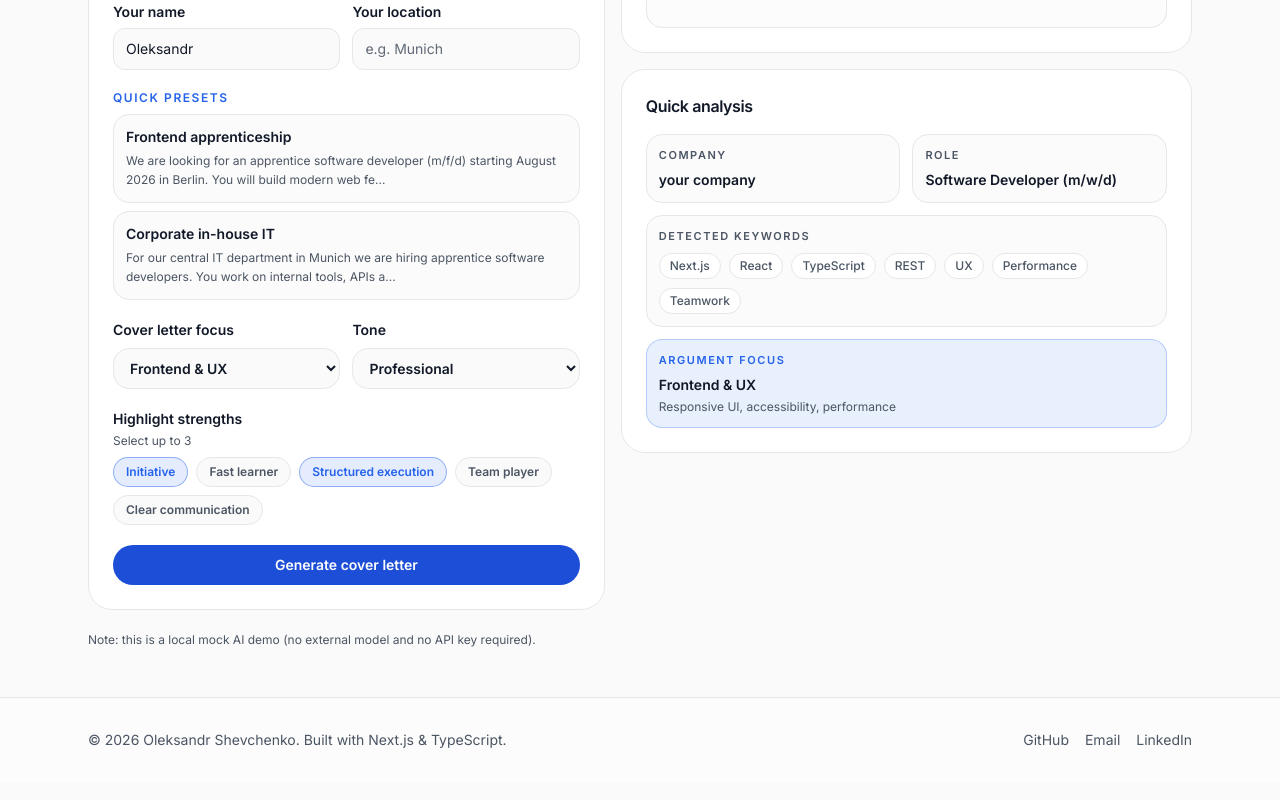
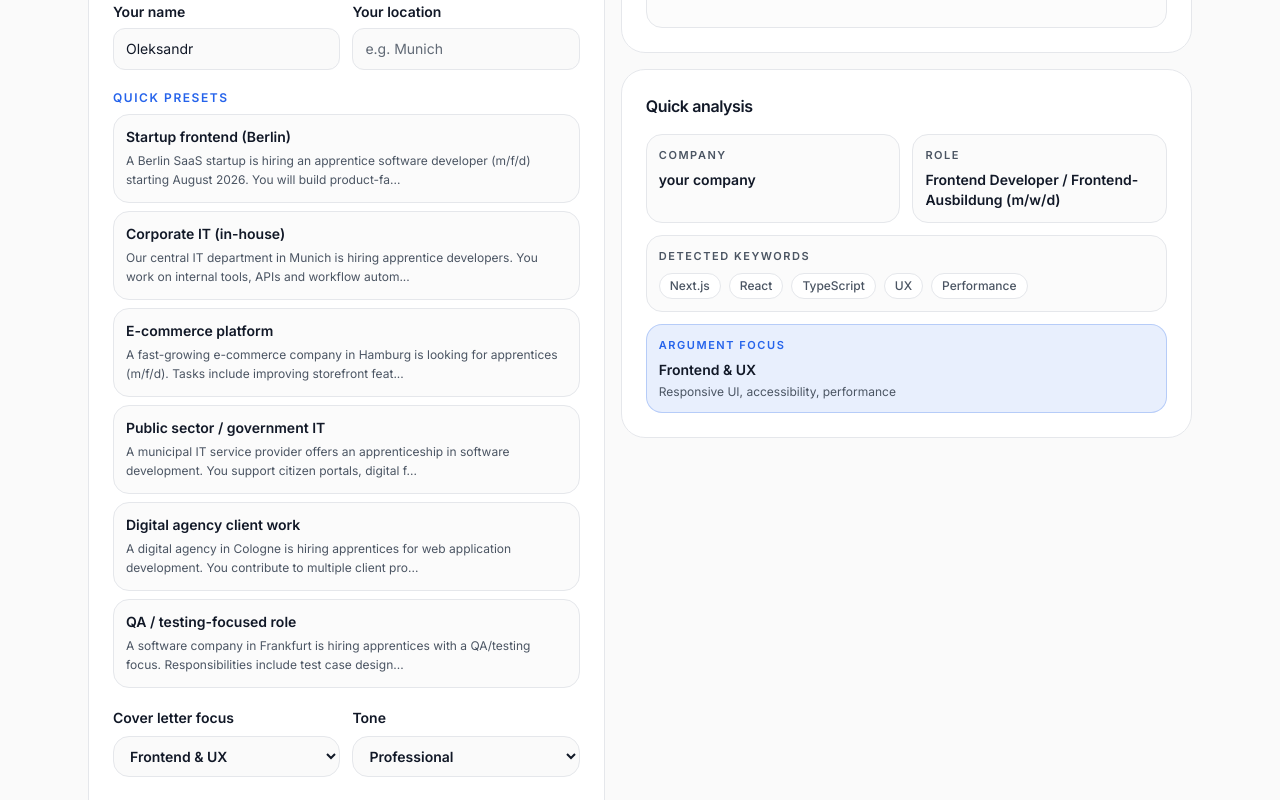
Before and after one commit to ShevasTest/ausbildung-site, a Next.js app: page /en/projects/ki-bewerbungshelfer in a window 1280 px wide. Shown: the part 840-1640 px from the top of the page. Built offline with nearby package versions, Linux system fonts and the light colour scheme.

Commit message:
feat: expand KI presets and revamp budget slider UX

```diff
--- a/src/components/ki-bewerbungshelfer-demo.tsx
+++ b/src/components/ki-bewerbungshelfer-demo.tsx
@@ -74,6 +74,7 @@ type DemoCopy = {
     noKeywords: string;
   };
   footerNote: string;
+  aiModeNote: string;
   presets: VacancyPreset[];
   focusOptions: OptionItem<FocusKey>[];
   toneOptions: OptionItem<ToneKey>[];
@@ -148,20 +149,49 @@ const COPY: Record<LocaleKey, DemoCopy> = {
     },
     footerNote:
       "Hinweis: Dies ist eine Demo mit lokal simulierten AI-Antworten (kein externes Modell, kein API-Key nötig).",
+    aiModeNote: "AI-Modus: Lokaler Demo-Generator (kein externes LLM)",
     presets: [
       {
-        id: "preset-berlin-startup",
-        label: "Frontend-Ausbildung (Berlin Startup)",
+        id: "preset-startup-frontend",
+        label: "Startup Frontend (Berlin)",
         focus: "frontend",
         text:
-          "Wir suchen zum 01.08.2026 eine/n Auszubildende/n Fachinformatiker/in für Anwendungsentwicklung (m/w/d) in Berlin. Du entwickelst mit unserem Produktteam moderne Web-Features auf Basis von React, Next.js und TypeScript. Wichtig sind Eigeninitiative, strukturierte Arbeitsweise, Teamfähigkeit sowie Interesse an UX und Performance.",
+          "Ein Berliner SaaS-Startup sucht zum 01.08.2026 eine/n Auszubildende/n Fachinformatiker/in für Anwendungsentwicklung (m/w/d). Du entwickelst im Frontend-Team Features mit React, Next.js und TypeScript, arbeitest eng mit Product/Design zusammen und verbesserst UX sowie Ladezeiten.",
       },
       {
         id: "preset-corporate-it",
-        label: "Inhouse IT (Konzernumfeld)",
+        label: "Corporate IT (Inhouse)",
         focus: "teamfit",
         text:
-          "Für unsere zentrale IT in München suchen wir Auszubildende Fachinformatiker Anwendungsentwicklung (w/m/d). Du arbeitest an internen Tools, APIs und Automatisierung. Erwünscht sind Grundkenntnisse in JavaScript, Datenbanken, saubere Dokumentation, kommunikative Zusammenarbeit mit Fachabteilungen sowie Lernbereitschaft.",
+          "Für unsere zentrale IT in München suchen wir Auszubildende Fachinformatiker Anwendungsentwicklung (w/m/d). Du arbeitest an internen Tools, APIs und Automatisierung. Wichtig sind Dokumentation, Abstimmung mit Fachabteilungen und eine verlässliche Zusammenarbeit im Team.",
+      },
+      {
+        id: "preset-ecommerce",
+        label: "E-Commerce Plattform",
+        focus: "fullstack",
+        text:
+          "Ein wachsender E-Commerce-Anbieter in Hamburg stellt Auszubildende (m/w/d) ein. Aufgaben: Weiterentwicklung von Shop-Frontend, Checkout-Prozessen und Schnittstellen zu Zahlungs- und Warenwirtschaftssystemen. Erwartet werden JavaScript/TypeScript-Basis, API-Verständnis und datengetriebenes Denken.",
+      },
+      {
+        id: "preset-public-sector",
+        label: "Behörden / Öffentlicher Dienst",
+        focus: "teamfit",
+        text:
+          "Eine kommunale IT-Dienststelle sucht Auszubildende Fachinformatiker/in Anwendungsentwicklung (m/w/d) für Digitalisierungsprojekte. Sie unterstützen Bürgerportale, Formular-Workflows und barrierearme Oberflächen. Gefragt sind Sorgfalt, Datenschutzbewusstsein und klare Kommunikation.",
+      },
+      {
+        id: "preset-agency",
+        label: "Digitalagentur Webprojekte",
+        focus: "frontend",
+        text:
+          "Eine Agentur in Köln bietet eine Ausbildung im Bereich Anwendungsentwicklung an. Sie arbeiten in wechselnden Kundenprojekten an Landingpages, Content-Plattformen und UI-Komponenten. Gewünscht: saubere HTML/CSS/JS-Grundlagen, Kreativität und strukturierte Projektarbeit.",
+      },
+      {
+        id: "preset-qa-testing",
+        label: "QA / Testing Fokus",
+        focus: "ai",
+        text:
+          "Ein Softwarehaus in Frankfurt sucht Auszubildende (m/w/d) mit Schwerpunkt Qualitätssicherung in der Entwicklung. Aufgaben sind Testfall-Design, automatisierte UI/API-Tests, Fehleranalyse und Zusammenarbeit mit Dev-Teams. Vorteilhaft: Interesse an Testing-Tools, CI und genauer Dokumentation.",
       },
     ],
     focusOptions: [
@@ -293,20 +323,49 @@ const COPY: Record<LocaleKey, DemoCopy> = {
       noKeywords: "No clear keywords detected yet",
     },
     footerNote: "Note: this is a local mock AI demo (no external model and no API key required).",
+    aiModeNote: "AI mode: Local demo generator (no external LLM)",
     presets: [
       {
-        id: "preset-berlin-startup",
-        label: "Frontend apprenticeship",
+        id: "preset-startup-frontend",
+        label: "Startup frontend (Berlin)",
         focus: "frontend",
         text:
-          "We are looking for an apprentice software developer (m/f/d) starting August 2026 in Berlin. You will build modern web features with React, Next.js and TypeScript. We value initiative, structured execution, teamwork and interest in UX and performance.",
+          "A Berlin SaaS startup is hiring an apprentice software developer (m/f/d) starting August 2026. You will build product-facing frontend features with React, Next.js and TypeScript, collaborate closely with product/design and improve UX and page performance.",
       },
       {
         id: "preset-corporate-it",
-        label: "Corporate in-house IT",
+        label: "Corporate IT (in-house)",
         focus: "teamfit",
         text:
-          "For our central IT department in Munich we are hiring apprentice software developers. You work on internal tools, APIs and automation. Required: basic JavaScript, database understanding, clean documentation, collaboration with business teams and strong willingness to learn.",
+          "Our central IT department in Munich is hiring apprentice developers. You work on internal tools, APIs and workflow automation. We expect clear documentation, cross-team collaboration and reliable delivery in a structured environment.",
+      },
+      {
+        id: "preset-ecommerce",
+        label: "E-commerce platform",
+        focus: "fullstack",
+        text:
+          "A fast-growing e-commerce company in Hamburg is looking for apprentices (m/f/d). Tasks include improving storefront features, checkout flows and integrations with payment/inventory systems. We value JavaScript/TypeScript basics, API understanding and data-aware thinking.",
+      },
+      {
+        id: "preset-public-sector",
+        label: "Public sector / government IT",
+        focus: "teamfit",
+        text:
+          "A municipal IT service provider offers an apprenticeship in software development. You support citizen portals, digital form workflows and accessibility-focused interfaces. We are looking for diligence, privacy awareness and clear communication.",
+      },
+      {
+        id: "preset-agency",
+        label: "Digital agency client work",
+        focus: "frontend",
+        text:
+          "A digital agency in Cologne is hiring apprentices for web application development. You contribute to multiple client projects: landing pages, content platforms and reusable UI components. Solid HTML/CSS/JS basics, creativity and structured teamwork are required.",
+      },
+      {
+        id: "preset-qa-testing",
+        label: "QA / testing-focused role",
+        focus: "ai",
+        text:
+          "A software company in Frankfurt is hiring apprentices with a QA/testing focus. Responsibilities include test case design, automated UI/API testing, bug triage and collaboration with developers. Interest in testing tools, CI pipelines and precise documentation is a plus.",
       },
     ],
     focusOptions: [
@@ -1074,7 +1133,10 @@ export function KIBewerbungshelferDemo({ locale }: KIBewerbungshelferDemoProps)
         </section>
       </div>
 
-      <p className="mt-5 text-xs leading-relaxed text-muted">{copy.footerNote}</p>
+      <div className="mt-5 space-y-1.5">
+        <p className="text-xs leading-relaxed text-muted">{copy.footerNote}</p>
+        <p className="text-xs font-semibold text-primary">{copy.aiModeNote}</p>
+      </div>
     </main>
   );
 }
--- a/src/components/mietpreise-tracker-demo.tsx
+++ b/src/components/mietpreise-tracker-demo.tsx
@@ -6,7 +6,7 @@ import { Link } from "@/i18n/navigation";
 
 type LocaleKey = "de" | "en";
 type SortMode = "high" | "low";
-type BudgetRatio = 0.3 | 0.35 | 0.4;
+type BudgetMode = "percent" | "euro";
 type HouseholdMode = "single" | "pair";
 
 type CityRentData = {
@@ -51,9 +51,13 @@ type DemoCopy = {
     householdLabel: string;
     householdSingle: string;
     householdPair: string;
-    budgetRule: string;
-    customBudgetLabel: string;
-    customBudgetPlaceholder: string;
+    budgetModeLabel: string;
+    budgetModePercent: string;
+    budgetModeEuro: string;
+    budgetControlPercent: string;
+    budgetControlEuro: string;
+    budgetDecrease: string;
+    budgetIncrease: string;
     netPerIncome: string;
     warmRent: string;
     coldRent: string;
@@ -74,7 +78,6 @@ type MietpreiseTrackerDemoProps = {
 };
 
 const YEARS = [2020, 2021, 2022, 2023, 2024, 2025] as const;
-const BUDGET_RATIOS: BudgetRatio[] = [0.3, 0.35, 0.4];
 const INCIDENTAL_COST_PER_SQM = 3.2;
 
 const CITY_RENT_DATA: CityRentData[] = [
@@ -201,9 +204,13 @@ const COPY: Record<LocaleKey, DemoCopy> = {
       householdLabel: "Haushalt",
       householdSingle: "1 Einkommen",
       householdPair: "2 Einkommen",
-      budgetRule: "Budget-Regel",
-      customBudgetLabel: "Eigenes Budget",
-      customBudgetPlaceholder: "z.B. 800 €",
+      budgetModeLabel: "Budget-Modus",
+      budgetModePercent: "%",
+      budgetModeEuro: "€",
+      budgetControlPercent: "Budget in % vom Nettohaushalt",
+      budgetControlEuro: "Fixes Budget in €",
+      budgetDecrease: "Budget verringern",
+      budgetIncrease: "Budget erhöhen",
       netPerIncome: "Empfohlenes Netto je Einkommen",
       warmRent: "Geschätzte Warmmiete",
       coldRent: "Kaltmiete",
@@ -255,9 +262,13 @@ const COPY: Record<LocaleKey, DemoCopy> = {
       householdLabel: "Household",
       householdSingle: "1 income",
       householdPair: "2 incomes",
-      budgetRule: "Budget rule",
-      customBudgetLabel: "Custom budget",
-      customBudgetPlaceholder: "e.g. 800 €",
+      budgetModeLabel: "Budget mode",
+      budgetModePercent: "%",
+      budgetModeEuro: "€",
+      budgetControlPercent: "Budget as % of net household income",
+      budgetControlEuro: "Fixed budget in €",
+      budgetDecrease: "Decrease budget",
+      budgetIncrease: "Increase budget",
       netPerIncome: "Recommended net income per earner",
       warmRent: "Estimated warm rent",
       coldRent: "Cold rent",
@@ -336,8 +347,9 @@ export function MietpreiseTrackerDemo({ locale }: MietpreiseTrackerDemoProps) {
   const [selectedCityId, setSelectedCityId] = useState<string>("berlin");
   const [sortMode, setSortMode] = useState<SortMode>("high");
   const [apartmentSize, setApartmentSize] = useState<number>(55);
-  const [budgetRatio, setBudgetRatio] = useState<BudgetRatio>(0.35);
-  const [customBudgetInput, setCustomBudgetInput] = useState<string>("");
+  const [budgetMode, setBudgetMode] = useState<BudgetMode>("percent");
+  const [budgetPercent, setBudgetPercent] = useState<number>(35);
+  const [customBudgetEuro, setCustomBudgetEuro] = useState<number>(1200);
   const [householdMode, setHouseholdMode] = useState<HouseholdMode>("single");
 
   const selectedCity =
@@ -419,11 +431,50 @@ export function MietpreiseTrackerDemo({ locale }: MietpreiseTrackerDemoProps) {
     };
   }, [cityAverageTrend, selectedCity.rents]);
 
+  const clampValue = (value: number, min: number, max: number) => Math.min(max, Math.max(min, value));
+
+  const updateApartmentSize = (value: string) => {
+    const nextValue = Number(value);
+    if (!Number.isFinite(nextValue)) {
+      return;
+    }
+
+    setApartmentSize(clampValue(Math.round(nextValue), 25, 120));
+  };
+
+  const updateBudgetFromSlider = (value: string) => {
+    const nextValue = Number(value);
+    if (!Number.isFinite(nextValue)) {
+      return;
+    }
+
+    if (budgetMode === "percent") {
+      setBudgetPercent(clampValue(Math.round(nextValue), 20, 60));
+      return;
+    }
+
+    const stepped = Math.round(nextValue / 50) * 50;
+    setCustomBudgetEuro(clampValue(stepped, 500, 3000));
+  };
+
+  const adjustBudget = (direction: -1 | 1) => {
+    if (budgetMode === "percent") {
+      setBudgetPercent((previous) => clampValue(previous + direction, 20, 60));
+      return;
+    }
+
+    setCustomBudgetEuro((previous) => clampValue(previous + direction * 50, 500, 3000));
+  };
+
+  const currentBudgetDisplay =
+    budgetMode === "percent"
+      ? `${formatNumber(budgetPercent, localeTag, 0)}%`
+      : `${formatNumber(customBudgetEuro, localeTag, 0)} €`;
+
   const coldRent = selectedCurrentRent * apartmentSize;
   const warmRent = coldRent + apartmentSize * INCIDENTAL_COST_PER_SQM;
-  const parsedCustomBudget = Number(customBudgetInput);
-  const hasCustomBudget = Number.isFinite(parsedCustomBudget) && parsedCustomBudget > 0;
-  const requiredNetIncome = hasCustomBudget ? parsedCustomBudget : warmRent / budgetRatio;
+  const requiredNetIncome =
+    budgetMode === "percent" ? warmRent / (budgetPercent / 100) : customBudgetEuro;
   const requiredGrossIncome = requiredNetIncome * 1.45;
 
   const incomesCount = householdMode === "single" ? 1 : 2;
@@ -754,7 +805,8 @@ export function MietpreiseTrackerDemo({ locale }: MietpreiseTrackerDemoProps) {
                 max={120}
                 step={1}
                 value={apartmentSize}
-                onChange={(event) => setApartmentSize(Number(event.target.value))}
+                onInput={(event) => updateApartmentSize(event.currentTarget.value)}
+                onChange={(event) => updateApartmentSize(event.currentTarget.value)}
                 className="rent-slider mt-3 h-2 w-full cursor-pointer"
               />
             </div>
@@ -790,40 +842,74 @@ export function MietpreiseTrackerDemo({ locale }: MietpreiseTrackerDemoProps) {
             </fieldset>
 
             <fieldset className="mt-4">
-              <legend className="text-sm font-semibold text-foreground">{copy.calculator.budgetRule}</legend>
-              <div className="mt-2 grid grid-cols-3 gap-2">
-                {BUDGET_RATIOS.map((ratio) => (
+              <legend className="text-sm font-semibold text-foreground">{copy.calculator.budgetModeLabel}</legend>
+
+              <div className="mt-2 flex items-center gap-2 rounded-full border border-border bg-card p-1">
                 <button
-                    key={ratio}
                   type="button"
-                    onClick={() => setBudgetRatio(ratio)}
-                    aria-pressed={budgetRatio === ratio}
-                    className={`rent-pill rounded-xl border px-2 py-2 text-xs font-semibold ${
-                      budgetRatio === ratio
-                        ? "border-primary/40 bg-primary/12 text-primary"
-                        : "border-border bg-card text-muted hover:border-primary/35 hover:text-primary"
+                  onClick={() => setBudgetMode("percent")}
+                  aria-pressed={budgetMode === "percent"}
+                  className={`rent-pill flex-1 rounded-full px-3 py-1.5 text-xs font-semibold ${
+                    budgetMode === "percent"
+                      ? "bg-primary-solid text-white"
+                      : "text-muted hover:bg-primary/10 hover:text-primary"
                   }`}
                 >
-                    {Math.round(ratio * 100)}%
+                  {copy.calculator.budgetModePercent}
                 </button>
-                ))}
+                <button
+                  type="button"
+                  onClick={() => setBudgetMode("euro")}
+                  aria-pressed={budgetMode === "euro"}
+                  className={`rent-pill flex-1 rounded-full px-3 py-1.5 text-xs font-semibold ${
+                    budgetMode === "euro"
+                      ? "bg-primary-solid text-white"
+                      : "text-muted hover:bg-primary/10 hover:text-primary"
+                  }`}
+                >
+                  {copy.calculator.budgetModeEuro}
+                </button>
               </div>
 
-              <div className="mt-3">
-                <label htmlFor="custom-budget" className="text-xs font-semibold text-foreground">
-                  {copy.calculator.customBudgetLabel}
+              <div className="mt-3 rounded-2xl border border-border bg-card/70 p-3">
+                <div className="flex items-center justify-between gap-2 text-sm">
+                  <label htmlFor="budget-slider" className="font-semibold text-foreground">
+                    {budgetMode === "percent"
+                      ? copy.calculator.budgetControlPercent
+                      : copy.calculator.budgetControlEuro}
                   </label>
+                  <span className="font-mono text-muted">{currentBudgetDisplay}</span>
+                </div>
+
+                <div className="mt-3 flex items-center gap-2">
+                  <button
+                    type="button"
+                    onClick={() => adjustBudget(-1)}
+                    aria-label={copy.calculator.budgetDecrease}
+                    className="rent-pill inline-flex h-8 w-8 items-center justify-center rounded-full border border-border bg-background/80 text-sm font-semibold text-muted transition hover:border-primary/35 hover:text-primary"
+                  >
+                    −
+                  </button>
                   <input
-                  id="custom-budget"
-                  type="number"
-                  min={0}
-                  step={10}
-                  inputMode="decimal"
-                  value={customBudgetInput}
-                  onChange={(event) => setCustomBudgetInput(event.target.value)}
-                  placeholder={copy.calculator.customBudgetPlaceholder}
-                  className="contact-field mt-2 w-full rounded-2xl px-3 py-2.5 text-sm"
+                    id="budget-slider"
+                    type="range"
+                    min={budgetMode === "percent" ? 20 : 500}
+                    max={budgetMode === "percent" ? 60 : 3000}
+                    step={budgetMode === "percent" ? 1 : 50}
+                    value={budgetMode === "percent" ? budgetPercent : customBudgetEuro}
+                    onInput={(event) => updateBudgetFromSlider(event.currentTarget.value)}
+                    onChange={(event) => updateBudgetFromSlider(event.currentTarget.value)}
+                    className="rent-slider h-2 w-full cursor-pointer"
                   />
+                  <button
+                    type="button"
+                    onClick={() => adjustBudget(1)}
+                    aria-label={copy.calculator.budgetIncrease}
+                    className="rent-pill inline-flex h-8 w-8 items-center justify-center rounded-full border border-border bg-background/80 text-sm font-semibold text-muted transition hover:border-primary/35 hover:text-primary"
+                  >
+                    +
+                  </button>
+                </div>
               </div>
             </fieldset>
           </article>
```
Lines whose indentation alone changed are shown as unchanged.
